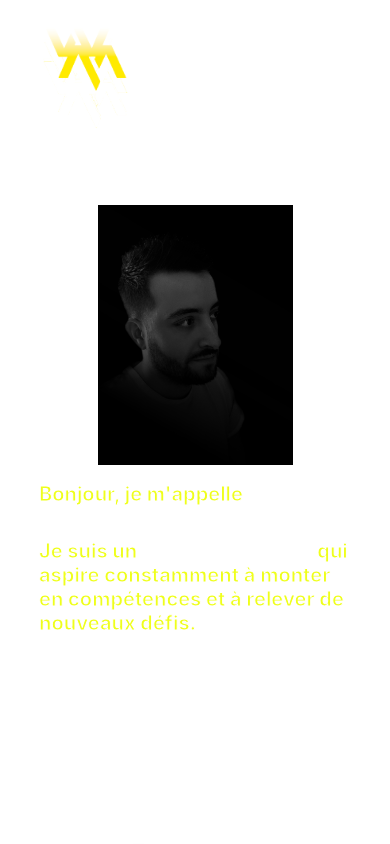
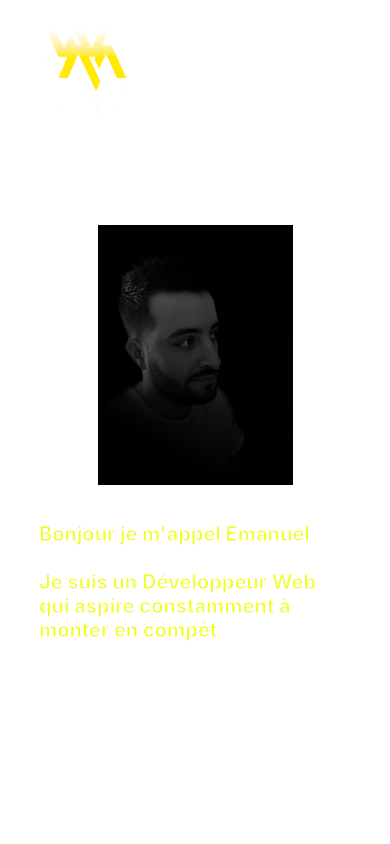
Before and after one commit to Manu-Marques/Portfolio_V2, a React (Vite) app: page / in a window 390 px wide. Shown: the top 844 px of the page. Built offline with nearby package versions, Linux system fonts and the light colour scheme.

Commit message:
animation added

```diff
--- a/package.json
+++ b/package.json
@@ -13,7 +13,8 @@
     "react": "^18.2.0",
     "react-dom": "^18.2.0",
     "react-router-dom": "^6.14.0",
-    "react-scroll": "^1.8.9"
+    "react-scroll": "^1.8.9",
+    "react-type-animation": "^3.1.0"
   },
   "devDependencies": {
     "@types/react": "^18.0.37",
--- a/src/components/app/App.css
+++ b/src/components/app/App.css
@@ -38,8 +38,6 @@
 }
 
 .home-me {
-  display: flex;
-  flex-direction: column;
   width: 50%;
 }
 
@@ -190,10 +188,6 @@
     box-shadow: none;
   }
 
-  .home-img {
-    width: 70%;
-    margin: 0;
-  }
 
 }
 
--- a/src/components/app/App.tsx
+++ b/src/components/app/App.tsx
@@ -18,6 +18,7 @@ import logo from '../../../src/assets/logo.png';
 //React
 import { Link as ScrollLink, Element } from 'react-scroll';
 import { useState, useEffect } from "react";
+import { TypeAnimation } from "react-type-animation";
 
 
 export default function App() {
@@ -42,9 +43,9 @@ export default function App() {
     <div className="App">
       <div className="home">
         <div className='home-container'>
-            <button className={`hamburger-btn ${isMobile ? 'menu-open' : ''}`} onClick={toggleMenu}>
-              <span className="burger-bar"></span>
-            </button>
+          <button className={`hamburger-btn ${isMobile ? 'menu-open' : ''}`} onClick={toggleMenu}>
+            <span className="burger-bar"></span>
+          </button>
           <div className={`home-items ${isMobile ? 'menu-open' : ''}`} id="close-nav">
             <div className="home-logo">
               <img className='home-logo-img' src={logo} alt="logo" />
@@ -75,8 +76,16 @@ export default function App() {
               <img className='home-img' src={photo} alt="moi" />
             </div>
             <div className="home-me">
-              <h2 className='home-presentation'>Bonjour, je m'appelle <span className="presentation-word">Emanuel</span></h2>
-              <h2 className='home-presentation'>Je suis un <span className="presentation-word">Développeur Web</span> qui aspire constamment à monter en compétences et à relever de nouveaux défis. </h2>
+              <TypeAnimation
+                style={{ whiteSpace: 'pre-line', display: 'block' }}
+                sequence={[
+                  `Bonjour je m'appel Emanuel\n
+                  Je suis un Développeur Web qui aspire constamment à monter en compétences et à relever de nouveaux défis.`,
+
+                ]}
+                wrapper="h2"
+                className="home-presentation"
+              />
             </div>
           </div>
         </div>
```
Also changed, not shown: 1 other file (tests, documents, lock files or other folders).
